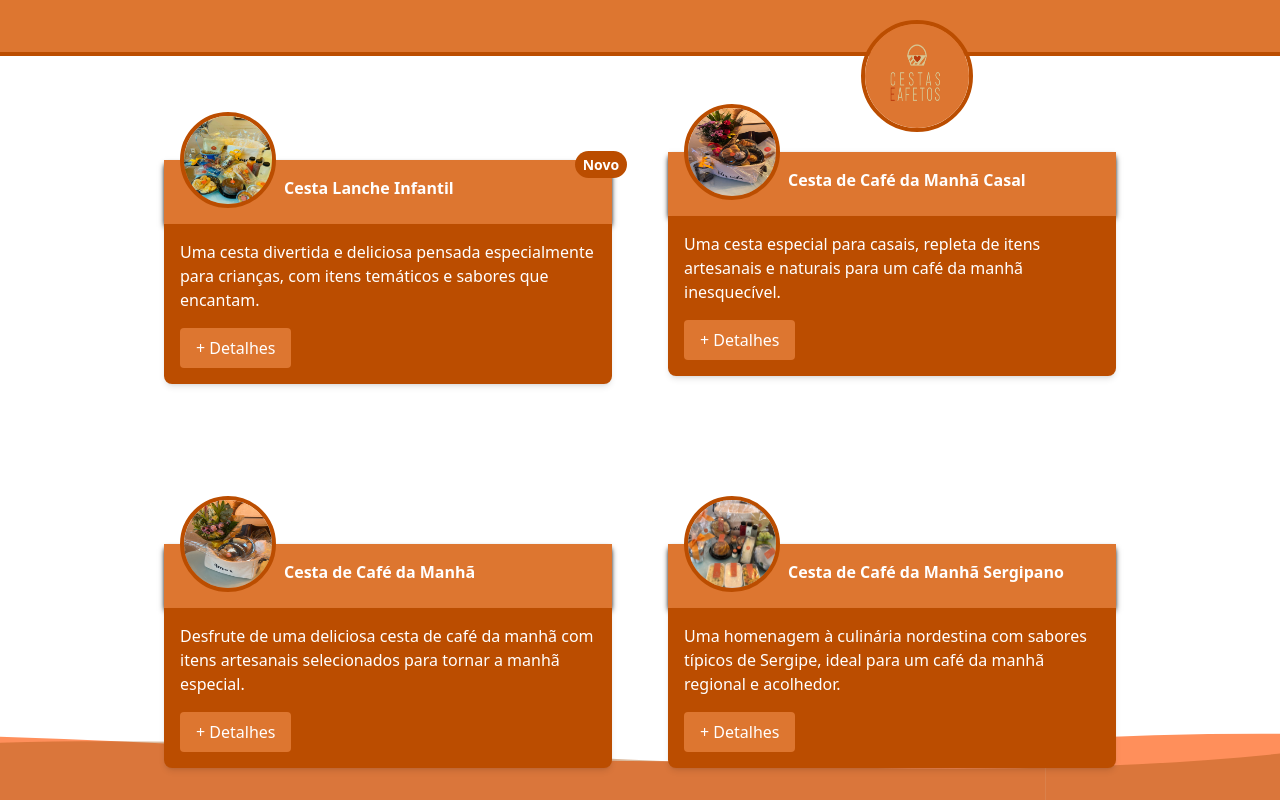
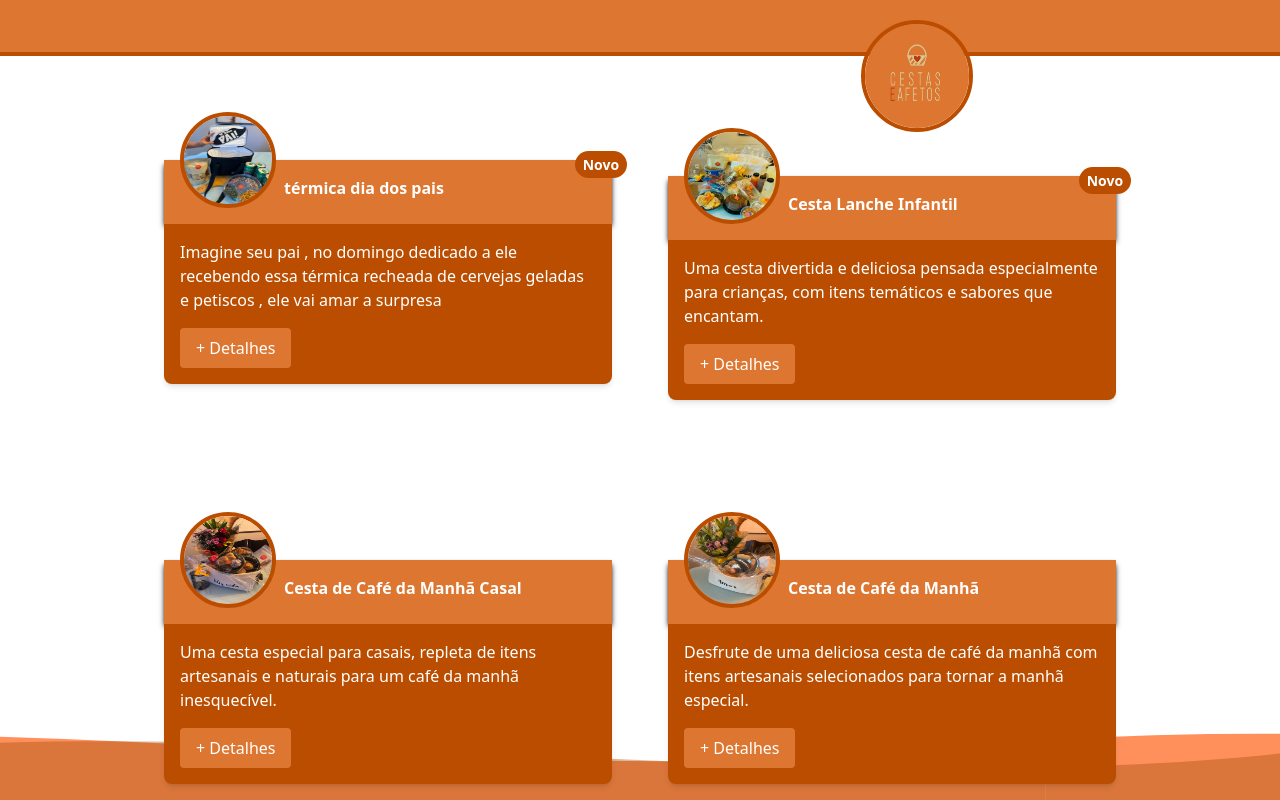
Before and after one commit to vinicius-pascoal/cestas-E-afetos, a Next.js app: page / in a window 1280 px wide. Built offline with nearby package versions, Linux system fonts and the light colour scheme.

Commit message:
add termica

```diff
--- a/src/components/ItemCard.tsx
+++ b/src/components/ItemCard.tsx
@@ -11,10 +11,29 @@ import lancheInfantil from "../img/cestas/lancheInfatil.jpg";
 import vegana from "../img/cestas/vegana.jpg";
 import lanche from "../img/cestas/lanche.jpg";
 import sergipana from "../img/cestas/sergipana.jpg";
+import termicaPais from "../img/cestas/termicaPais.jpg";
 
 export default function ItemCard() {
   //TODO revisar as informacoes
   const cestas = {
+    TermicaDosPais: {
+      nome: "térmica dia dos pais",
+      image: termicaPais,
+      description:
+        "Imagine seu pai , no domingo dedicado a ele recebendo essa térmica recheada de cervejas geladas e petiscos , ele vai amar a surpresa",
+      itemsCompleto: [
+        "1 bolsa térmica preta",
+        "4 cervejas em lata",
+        "Palitos crocantes",
+        "Petisqueira contendo :",
+        "-Castanhas",
+        "-Pimentinha",
+        "-Amendoim japonês",
+        "-Amendoim temperado",
+      ],
+      preco: "R$ 195,00",
+      novo: true
+    },
     lancheInfantil: {
       nome: "Cesta Lanche Infantil",
       image: lancheInfantil,
```
Also changed, not shown: src/img/cestas/termicaPais.jpg (added).
